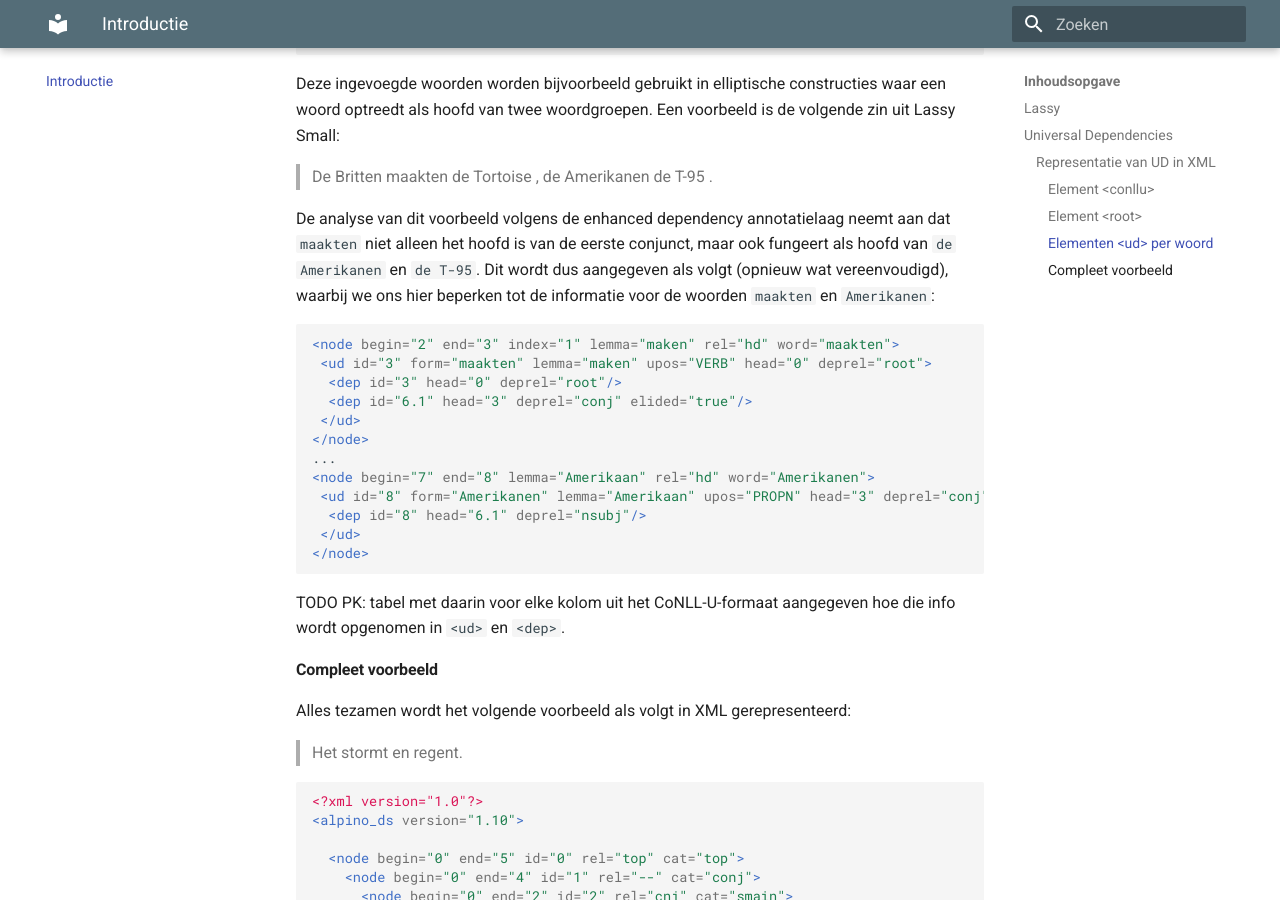
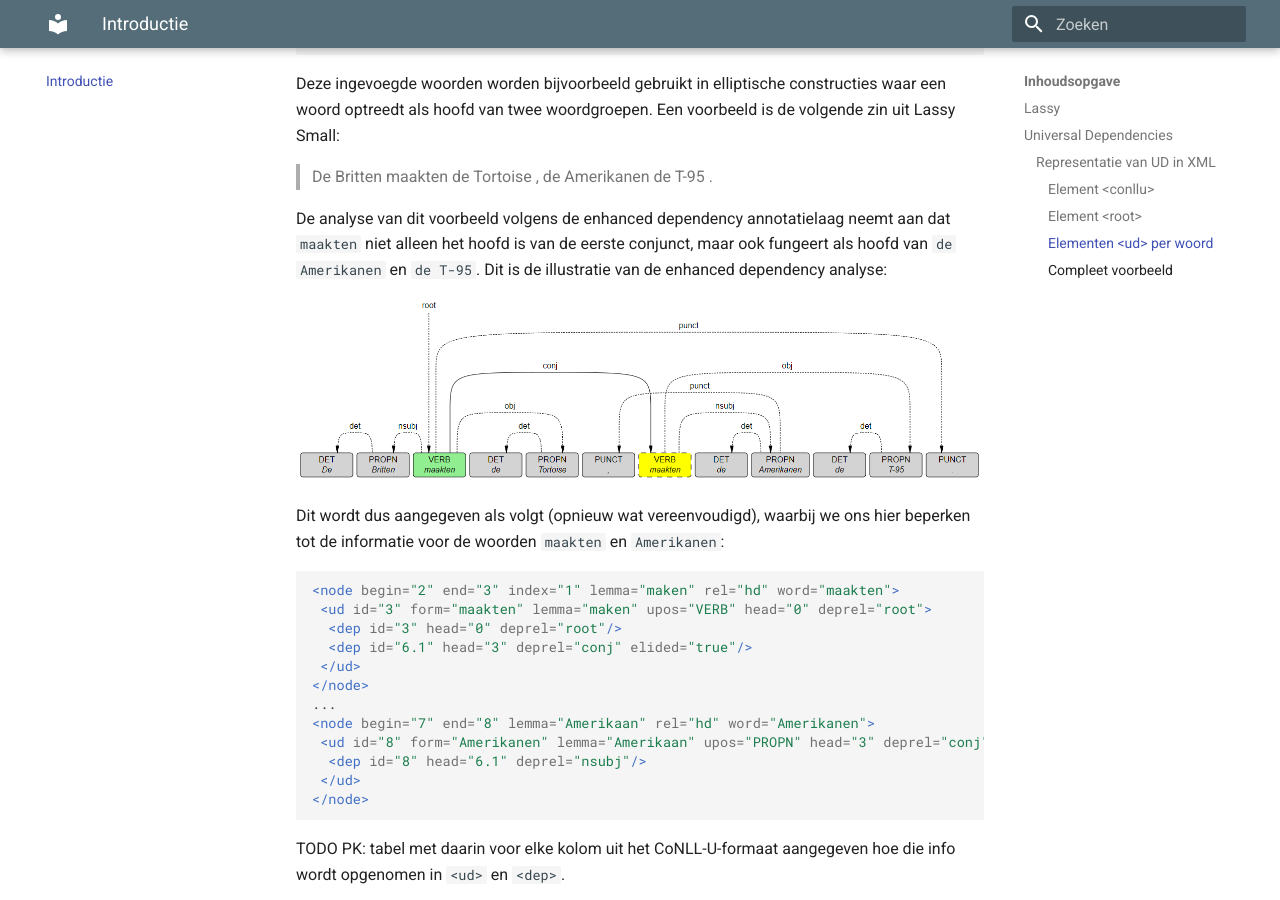
Before and after one commit to rug-compling/alud-docs, an MkDocs documentation site: the page built from docs/index.md, in a window 1280 px wide and 900 px high, scrolled down 3901 px. Built offline with MkDocs 1.6.1 and Material for MkDocs 9.7.7, drawn with Linux system fonts in a browser that asks for light colours.

Commit message:
Update index.md

````diff
--- a/docs/index.md
+++ b/docs/index.md
@@ -203,7 +203,11 @@ twee woordgroepen. Een voorbeeld is de volgende zin uit Lassy Small:
 > De Britten maakten de Tortoise , de Amerikanen de T-95 .
 
 De analyse van dit voorbeeld volgens de enhanced dependency annotatielaag neemt aan dat `maakten` niet alleen het hoofd is van de eerste conjunct, maar ook fungeert
-als hoofd van `de Amerikanen` en `de T-95`. Dit wordt dus aangegeven als volgt (opnieuw wat vereenvoudigd), waarbij we ons hier beperken tot de informatie voor de woorden `maakten` en `Amerikanen`:
+als hoofd van `de Amerikanen` en `de T-95`. Dit is de illustratie van de enhanced dependency analyse:
+
+![EUD](maaktenTortoise.png)
+
+Dit wordt dus aangegeven als volgt (opnieuw wat vereenvoudigd), waarbij we ons hier beperken tot de informatie voor de woorden `maakten` en `Amerikanen`:
 
 ```xml
 <node begin="2" end="3" index="1" lemma="maken" rel="hd" word="maakten">
````
